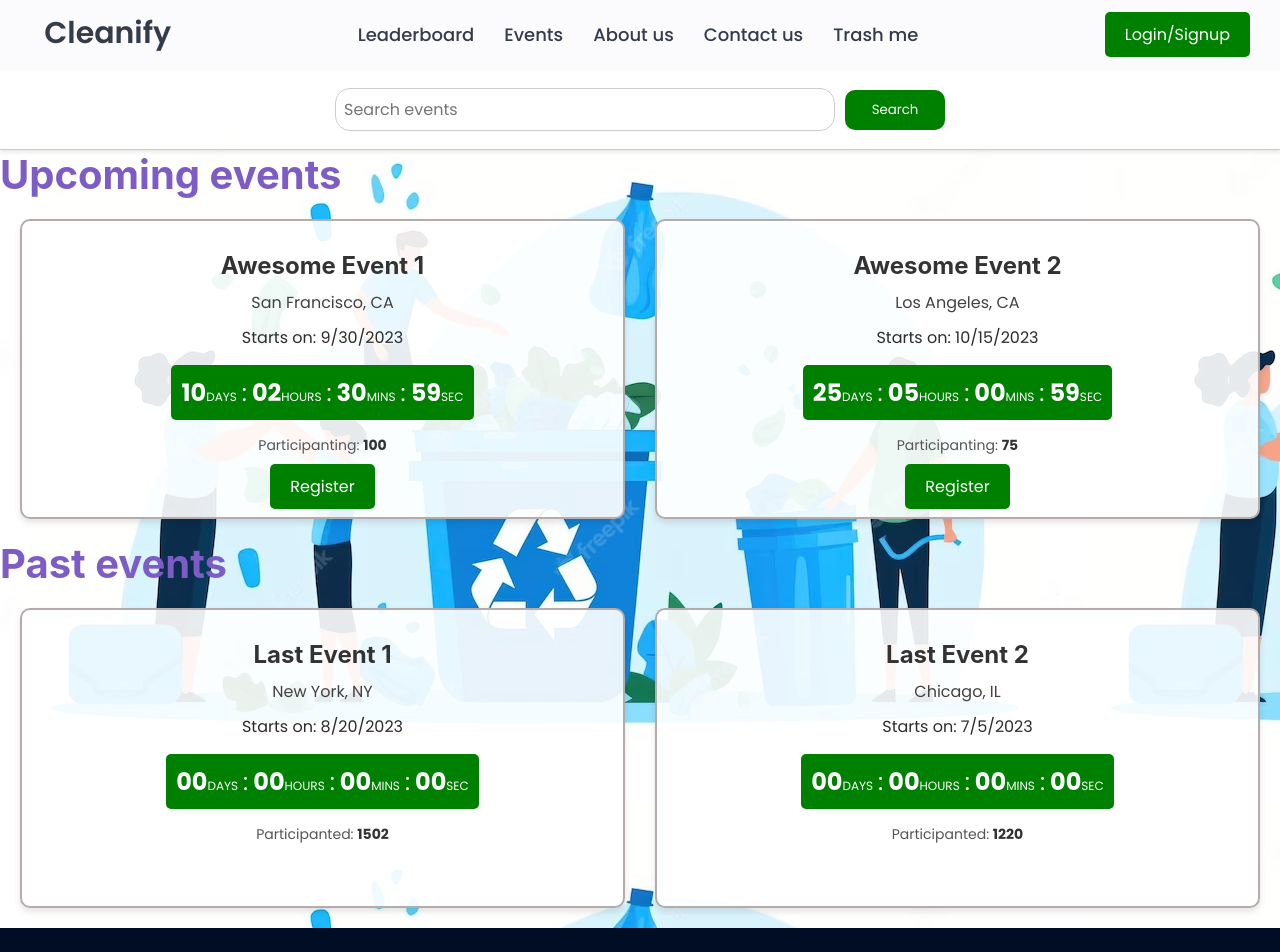
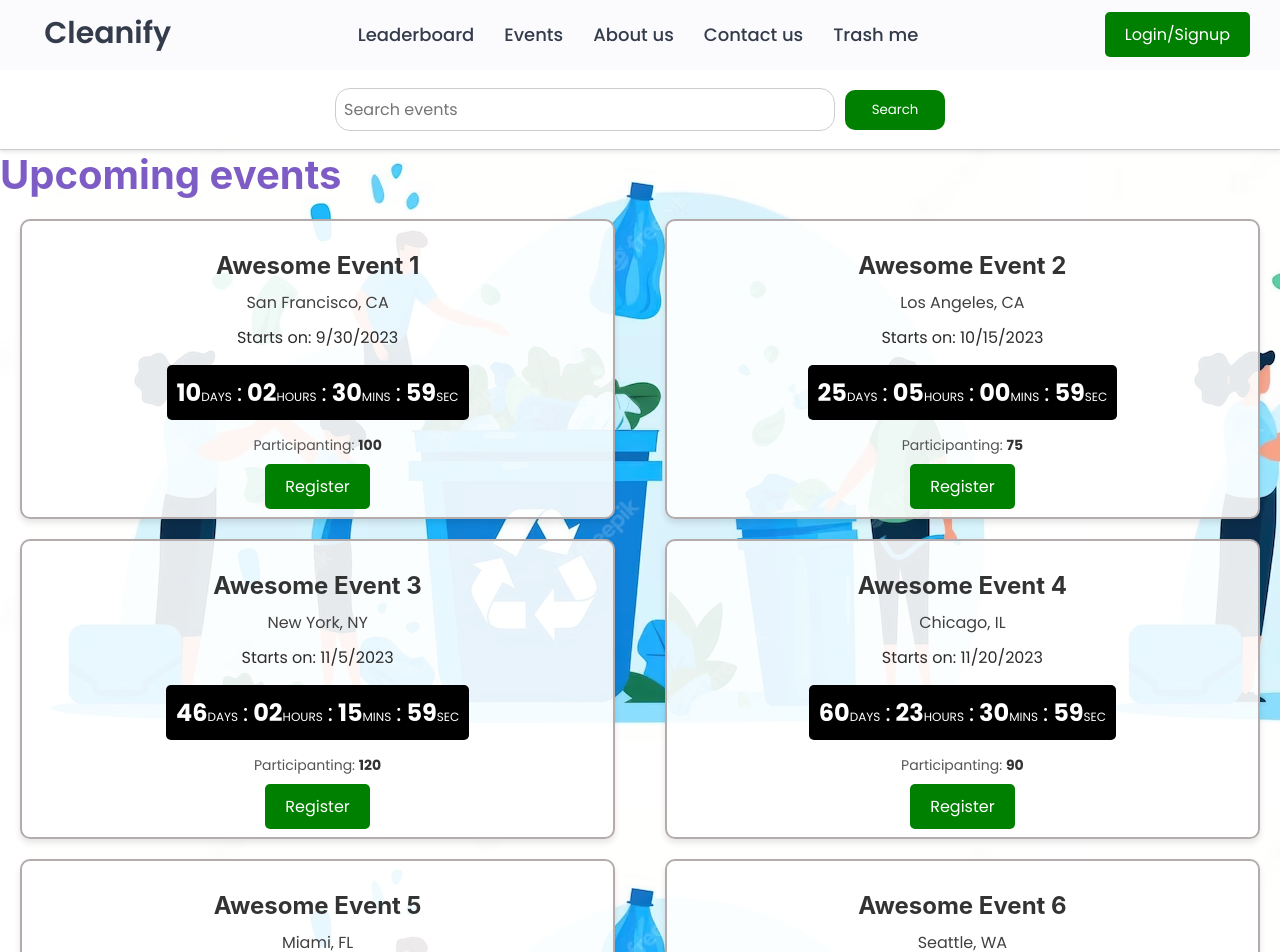
Before and after one commit to jagjeet-singh1812/Domestic_Waste_Management_, a React (Create React App) app in the folder client/: page /events in a window 1280 px wide. Shown: the top 952 px of the page. Built offline with nearby package versions, Linux system fonts and the light colour scheme; a web font is replaced by a local one.

Commit message:
"change"

```diff
--- a/client/src/Pages/EventPage/EventPage.css
+++ b/client/src/Pages/EventPage/EventPage.css
@@ -12,15 +12,17 @@
 .event-cards {
   font-family: Arial, sans-serif;
   display: flex;
-  justify-content: center;
-  gap: 30px;
+  flex-wrap: wrap; /* Allow cards to wrap to the next row */
+  justify-content: space-between; /* Add space between cards in a row */
+  gap: 20px;
   padding: 20px;
   background-size: cover;
 }
 
 /* Card Floating Animation */
 .event-card {
-  width: 650px;
+  /* width: 650px; */
+  width: 48%;
   height: 300px;
   background-color: rgba(255, 255, 255, 0.9);
   border: 2px solid #b4acac;
@@ -175,7 +177,7 @@
   color: #fff;
   font-size: 18px;
   /* background-color: #333; */
-   background-color: green;
+   background-color: rgb(0, 0, 0);
   border-radius: 5px;
   padding: 10px;
 }
--- a/client/src/Pages/EventPage/upcomingEvent.json
+++ b/client/src/Pages/EventPage/upcomingEvent.json
@@ -10,5 +10,29 @@
     "location": "Los Angeles, CA",
     "date": "2023-10-15T14:30:00",
     "participants": 75
+  },
+  {
+    "name": "Awesome Event 3",
+    "location": "New York, NY",
+    "date": "2023-11-05T11:45:00",
+    "participants": 120
+  },
+  {
+    "name": "Awesome Event 4",
+    "location": "Chicago, IL",
+    "date": "2023-11-20T09:00:00",
+    "participants": 90
+  },
+  {
+    "name": "Awesome Event 5",
+    "location": "Miami, FL",
+    "date": "2023-12-10T16:15:00",
+    "participants": 150
+  },
+  {
+    "name": "Awesome Event 6",
+    "location": "Seattle, WA",
+    "date": "2023-12-25T18:30:00",
+    "participants": 80
   }
 ]
```
